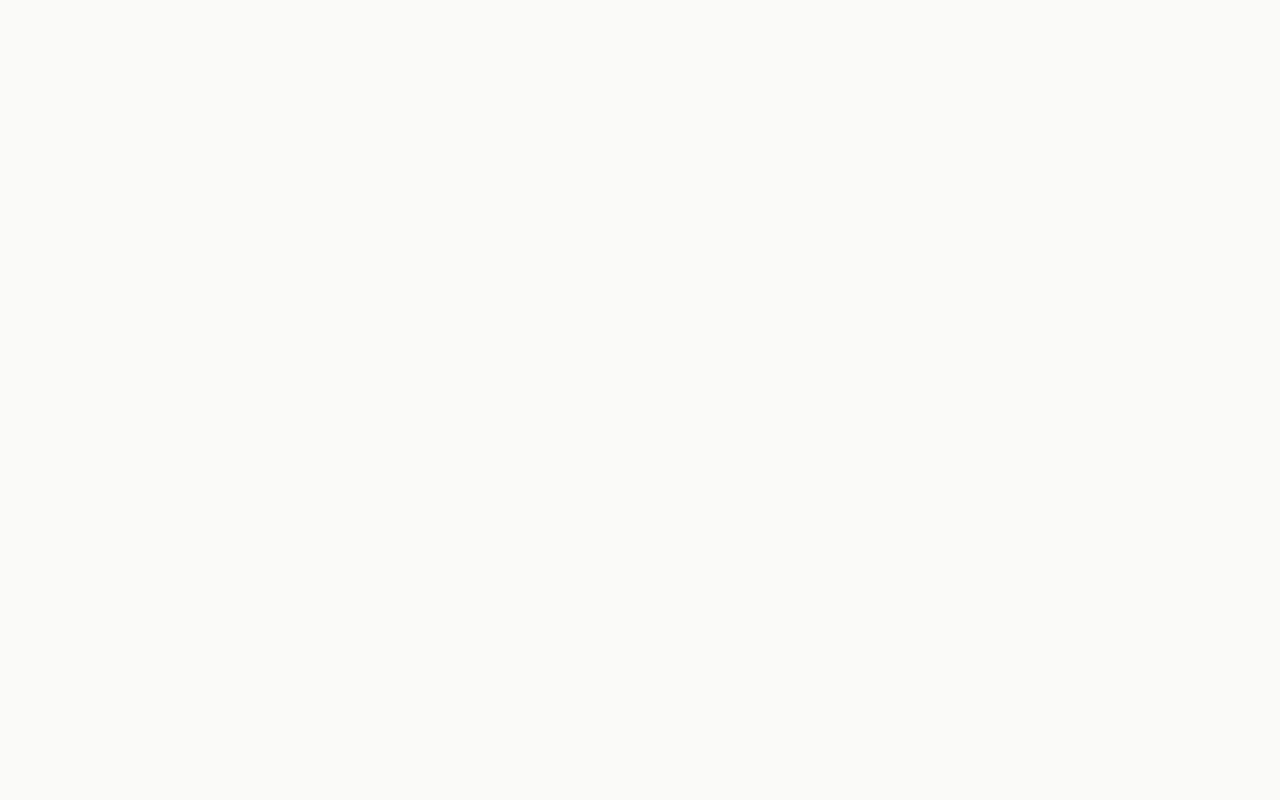
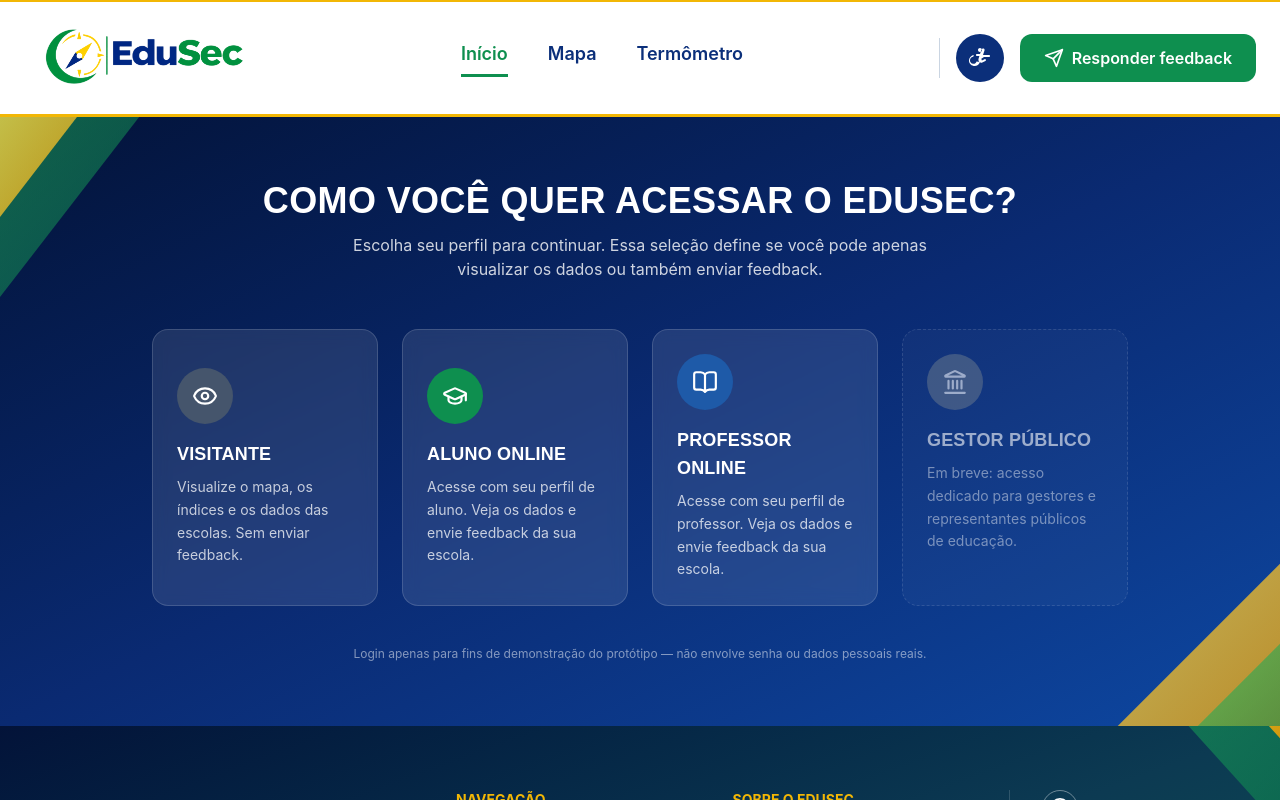
Before and after one commit to pedrooigorr/edusec, a React (Vite) app: page /login in a window 1280 px wide. Before the commit this address had no page. Shown: the top 800 px of the page. Built offline with nearby package versions, Linux system fonts and the light colour scheme.

Commit message:
Adiciona sistema de login (Visitante, Aluno, Professor) e avisos de dados simulados

```diff
--- a/src/App.jsx
+++ b/src/App.jsx
@@ -1,15 +1,20 @@
 import { BrowserRouter, Routes, Route } from "react-router-dom";
+import { AuthProvider } from "./context/AuthContext";
 import Home from "./pages/Home";
+import Login from "./pages/Login";
 import Plataforma from "./pages/Plataforma";
 
 function App() {
   return (
+    <AuthProvider>
       <BrowserRouter>
         <Routes>
           <Route path="/" element={<Home />} />
+          <Route path="/login" element={<Login />} />
           <Route path="/plataforma" element={<Plataforma />} />
         </Routes>
       </BrowserRouter>
+    </AuthProvider>
   );
 }
 
--- /dev/null
+++ b/src/components/AvisoDadosSimulados.jsx
@@ -0,0 +1,19 @@
+import { Info } from "lucide-react";
+
+function AvisoDadosSimulados({ variante = "claro" }) {
+  const estilos =
+    variante === "escuro"
+      ? "bg-white/10 border-white/20 text-white/90"
+      : "bg-amber-50 border-amber-200 text-amber-900";
+
+  return (
+    <div className={`flex items-start gap-3 rounded-xl border px-4 py-3 text-sm ${estilos}`}>
+      <Info className="shrink-0 mt-0.5" size={18} />
+      <p>
+        <strong>Dados simulados para demonstração.</strong> Este protótipo utiliza respostas fictícias geradas para o MVP do Hackathon TeenTech. A coleta de dados reais de alunos e professores exigiria um processo formal de consentimento, fora do escopo desta fase do projeto.
+      </p>
+    </div>
+  );
+}
+
+export default AvisoDadosSimulados;
--- a/src/components/MapaTermometroExplicacao.jsx
+++ b/src/components/MapaTermometroExplicacao.jsx
@@ -128,7 +128,7 @@ function MapaTermometroExplicacao() {
           <Link to="/plataforma" className="inline-flex items-center gap-2 rounded-full bg-brand-gold px-8 py-4 font-bold uppercase text-brand-navy hover:brightness-95 transition">
             Ver o mapa completo<ArrowRight size={18} />
           </Link>
-          <p className="text-xs text-white/50 mt-3">Em breve: mapa interativo com dados reais de cada escola.</p>
+          <p className="text-xs text-white/50 mt-3">Dados ilustrativos. O mapa interativo utiliza dados simulados para demonstração do protótipo.</p>
         </div>
       </div>
     </section>
--- a/src/components/PainelDadosEscola.jsx
+++ b/src/components/PainelDadosEscola.jsx
@@ -1,5 +1,7 @@
 import { useState } from "react";
+import { Link } from "react-router-dom";
 import { Search, Thermometer, Settings, MessageSquarePlus, PieChart } from "lucide-react";
+import { useAuth } from "../context/AuthContext";
 import GraficoBarrasCategorias from "./GraficoBarrasCategorias";
 import GraficoPizzaRisco from "./GraficoPizzaRisco";
 import AlertasDiagnostico from "./AlertasDiagnostico";
@@ -8,6 +10,7 @@ import FormularioFeedback from "./FormularioFeedback";
 
 function PainelDadosEscola({ escola, medias, distribuicaoRisco, alertas }) {
   const [mostrarFormulario, setMostrarFormulario] = useState(false);
+  const { podeResponderFeedback } = useAuth();
 
   return (
     <div className="bg-white rounded-2xl border border-slate-200 shadow-sm p-8 space-y-12">
@@ -52,7 +55,16 @@ function PainelDadosEscola({ escola, medias, distribuicaoRisco, alertas }) {
         <PlanoDeAcao alertas={alertas} />
       </div>
 
-      {!mostrarFormulario ? (
+      {!podeResponderFeedback ? (
+        <div className="bg-slate-50 border border-slate-200 rounded-xl p-6 text-center">
+          <p className="text-sm text-slate-600 mb-3">
+            Você está acessando como <strong>Visitante</strong> e pode apenas visualizar os dados.
+          </p>
+          <Link to="/login" className="inline-flex items-center gap-2 rounded-lg bg-brand-green px-5 py-2.5 text-sm font-semibold text-white hover:bg-emerald-700 transition-colors">
+            Entrar como aluno ou professor
+          </Link>
+        </div>
+      ) : !mostrarFormulario ? (
         <div className="flex justify-center">
           <button onClick={() => setMostrarFormulario(true)} className="inline-flex items-center gap-2 rounded-xl bg-brand-green px-6 py-3 text-base font-semibold text-white hover:bg-emerald-700 transition-colors">
             <MessageSquarePlus size={18} />Responder feedback
--- a/src/components/PainelResumoEscola.jsx
+++ b/src/components/PainelResumoEscola.jsx
@@ -26,7 +26,9 @@ function PainelResumoEscola({ escola, indice, onFechar }) {
       <p className="text-sm text-brand-muted mt-1 mb-8">{escola.estado} — {escola.regiao}</p>
 
       <GaugeIndice valor={indice} tamanho={160} />
-      <p className="text-xs uppercase tracking-wide text-brand-muted mt-2 mb-8 font-semibold">Índice de Segurança</p>
+      <GaugeIndice valor={indice} tamanho={160} />
+<p className="text-xs uppercase tracking-wide text-brand-muted mt-2 mb-1 font-semibold">Índice de Segurança</p>
+<p className="text-[11px] text-slate-400 mb-8">Dados simulados para demonstração</p>
 
       <img src={imagemSelo[escola.nivel]} alt={`Selo ${nomeSelo[escola.nivel]}`} className="w-32 h-32 object-contain" />
       <p className="font-display font-bold text-brand-navy mt-2 text-lg">{nomeSelo[escola.nivel]}</p>
--- /dev/null
+++ b/src/context/AuthContext.jsx
@@ -0,0 +1,32 @@
+import { createContext, useContext, useState } from "react";
+
+const AuthContext = createContext(null);
+const CHAVE_STORAGE = "edusec_perfil";
+
+export function AuthProvider({ children }) {
+  const [perfil, setPerfilState] = useState(() => {
+    if (typeof window === "undefined") return null;
+    return localStorage.getItem(CHAVE_STORAGE) || null;
+  });
+
+  function setPerfil(novoPerfil) {
+    setPerfilState(novoPerfil);
+    if (novoPerfil) {
+      localStorage.setItem(CHAVE_STORAGE, novoPerfil);
+    } else {
+      localStorage.removeItem(CHAVE_STORAGE);
+    }
+  }
+
+  const podeResponderFeedback = perfil === "aluno" || perfil === "professor";
+
+  return (
+    <AuthContext.Provider value={{ perfil, setPerfil, podeResponderFeedback }}>
+      {children}
+    </AuthContext.Provider>
+  );
+}
+
+export function useAuth() {
+  return useContext(AuthContext);
+}
--- /dev/null
+++ b/src/pages/Login.jsx
@@ -0,0 +1,92 @@
+import { useNavigate } from "react-router-dom";
+import { Eye, GraduationCap, BookOpen, Landmark } from "lucide-react";
+import { useAuth } from "../context/AuthContext";
+import Header from "../components/Header";
+import Footer from "../components/Footer";
+
+function FundoLogin() {
+  return (
+    <svg className="absolute inset-0 w-full h-full pointer-events-none" viewBox="0 0 1440 720" preserveAspectRatio="xMidYMid slice" aria-hidden="true">
+      <defs>
+        <linearGradient id="lgVerde" x1="0" y1="0" x2="1" y2="1">
+          <stop offset="0" stopColor="#22C55E" />
+          <stop offset="1" stopColor="#0E8F4F" />
+        </linearGradient>
+        <linearGradient id="lgAmarelo" x1="0" y1="0" x2="1" y2="1">
+          <stop offset="0" stopColor="#FFE14D" />
+          <stop offset="1" stopColor="#F5A100" />
+        </linearGradient>
+      </defs>
+      <polygon points="0,0 170,0 0,220" fill="url(#lgVerde)" opacity="0.45" />
+      <polygon points="0,0 100,0 0,130" fill="url(#lgAmarelo)" opacity="0.75" />
+      <polygon points="1440,720 1440,520 1240,720" fill="url(#lgAmarelo)" opacity="0.75" />
+      <polygon points="1440,720 1440,610 1330,720" fill="url(#lgVerde)" opacity="0.55" />
+    </svg>
+  );
+}
+
+const opcoes = [
+  { id: "visitante", titulo: "Visitante", descricao: "Visualize o mapa, os índices e os dados das escolas. Sem enviar feedback.", Icone: Eye, cor: "bg-slate-600 group-hover:bg-slate-700" },
+  { id: "aluno", titulo: "Aluno Online", descricao: "Acesse com seu perfil de aluno. Veja os dados e envie feedback da sua escola.", Icone: GraduationCap, cor: "bg-brand-green group-hover:bg-emerald-700" },
+  { id: "professor", titulo: "Professor Online", descricao: "Acesse com seu perfil de professor. Veja os dados e envie feedback da sua escola.", Icone: BookOpen, cor: "bg-brand-blue group-hover:bg-blue-800" },
+];
+
+function Login() {
+  const navigate = useNavigate();
+  const { setPerfil } = useAuth();
+
+  function entrar(id) {
+    setPerfil(id);
+    navigate("/plataforma");
+  }
+
+  return (
+    <div className="min-h-screen flex flex-col">
+      <Header />
+
+      <section className="relative overflow-hidden flex-1 flex items-center text-white bg-gradient-to-br from-[#031339] via-[#0a2a72] to-[#0d47a1] py-16">
+        <FundoLogin />
+        <div className="relative max-w-5xl mx-auto px-6 w-full">
+          <div className="text-center mb-12">
+            <h1 className="font-display text-3xl md:text-4xl font-bold mb-3">Como você quer acessar o EduSec?</h1>
+            <p className="text-white/80 max-w-xl mx-auto">
+              Escolha seu perfil para continuar. Essa seleção define se você pode apenas visualizar os dados ou também enviar feedback.
+            </p>
+          </div>
+
+          <div className="grid grid-cols-1 sm:grid-cols-2 lg:grid-cols-4 gap-6">
+            {opcoes.map((opcao) => (
+              <button
+                key={opcao.id}
+                onClick={() => entrar(opcao.id)}
+                className="group bg-white/10 backdrop-blur border border-white/15 rounded-2xl p-6 text-left transition-all duration-300 hover:-translate-y-1.5 hover:bg-white/15 hover:border-white/25"
+              >
+                <span className={`inline-flex items-center justify-center w-14 h-14 rounded-full ${opcao.cor} mb-4 transition-colors`}>
+                  <opcao.Icone className="text-white" size={26} />
+                </span>
+                <h3 className="font-display text-lg font-bold mb-2">{opcao.titulo}</h3>
+                <p className="text-sm text-white/75 leading-relaxed">{opcao.descricao}</p>
+              </button>
+            ))}
+
+            <div className="bg-white/5 border border-dashed border-white/20 rounded-2xl p-6 text-left opacity-60 cursor-not-allowed">
+              <span className="inline-flex items-center justify-center w-14 h-14 rounded-full bg-slate-500 mb-4">
+                <Landmark className="text-white" size={26} />
+              </span>
+              <h3 className="font-display text-lg font-bold mb-2">Gestor Público</h3>
+              <p className="text-sm text-white/75 leading-relaxed">Em breve: acesso dedicado para gestores e representantes públicos de educação.</p>
+            </div>
+          </div>
+
+          <p className="text-center text-xs text-white/50 mt-10">
+            Login apenas para fins de demonstração do protótipo — não envolve senha ou dados pessoais reais.
+          </p>
+        </div>
+      </section>
+
+      <Footer />
+    </div>
+  );
+}
+
+export default Login;
--- a/src/pages/Plataforma.jsx
+++ b/src/pages/Plataforma.jsx
@@ -1,6 +1,8 @@
 import { useState, useEffect } from "react";
+import { useNavigate } from "react-router-dom";
 import { collection, query, where, onSnapshot } from "firebase/firestore";
 import { db } from "../firebase";
+import { useAuth } from "../context/AuthContext";
 import Header from "../components/Header";
 import Footer from "../components/Footer";
 import MapaInterativo from "../components/MapaInterativo";
@@ -9,50 +11,19 @@ import PainelDadosEscola from "../components/PainelDadosEscola";
 import { escolas } from "../data/escolas";
 import { respostasSeedPorEscola } from "../data/respostasSeed";
 import { calcularMediasPorCategoria, calcularIndiceGeral, calcularDistribuicaoRisco, gerarAlertas } from "../utils/indiceSeguranca";
+import AvisoDadosSimulados from "../components/AvisoDadosSimulados";
 
-function FundoAzulTopo() {
-  return (
-    <svg className="absolute inset-0 w-full h-full pointer-events-none" viewBox="0 0 1440 640" preserveAspectRatio="xMidYMid slice" aria-hidden="true">
-      <defs>
-        <linearGradient id="plVerde" x1="0" y1="0" x2="1" y2="1">
-          <stop offset="0" stopColor="#22C55E" />
-          <stop offset="1" stopColor="#0E8F4F" />
-        </linearGradient>
-        <linearGradient id="plAmarelo" x1="0" y1="0" x2="1" y2="1">
-          <stop offset="0" stopColor="#FFE14D" />
-          <stop offset="1" stopColor="#F5A100" />
-        </linearGradient>
-      </defs>
-      <polygon points="0,0 170,0 0,220" fill="url(#plVerde)" opacity="0.45" />
-      <polygon points="0,0 100,0 0,130" fill="url(#plAmarelo)" opacity="0.75" />
-      <polygon points="1440,640 1440,470 1250,640" fill="url(#plAmarelo)" opacity="0.75" />
-      <polygon points="1440,640 1440,560 1350,640" fill="url(#plVerde)" opacity="0.55" />
-    </svg>
-  );
-}
-
-function DecoracaoCantosDados() {
-  return (
-    <>
-      <svg className="absolute top-0 left-0 w-32 h-32 pointer-events-none" viewBox="0 0 128 128" fill="none" aria-hidden="true">
-        <path d="M20 108A50 50 0 0 1 108 60" stroke="#F5A100" strokeWidth="2" strokeDasharray="1 8" strokeLinecap="round" />
-      </svg>
-      <svg className="absolute top-0 right-0 w-24 h-24 pointer-events-none" viewBox="0 0 96 96" fill="none" aria-hidden="true">
-        <circle cx="70" cy="26" r="22" stroke="#22C55E" strokeWidth="2" />
-      </svg>
-      <svg className="absolute bottom-0 left-0 w-36 h-20 pointer-events-none" viewBox="0 0 144 80" fill="none" aria-hidden="true">
-        <path d="M0 40q18-24 36 0t36 0 36 0 36 0" stroke="#1E7BFF" strokeWidth="2.5" />
-      </svg>
-      <svg className="absolute bottom-0 right-0 w-28 h-28 pointer-events-none" viewBox="0 0 112 112" fill="none" aria-hidden="true">
-        <polygon points="90,112 70,80 110,80" fill="#F5A100" opacity="0.5" />
-      </svg>
-    </>
-  );
-}
+const nomePerfil = { visitante: "Visitante", aluno: "Aluno", professor: "Professor" };
 
 function Plataforma() {
+  const navigate = useNavigate();
+  const { perfil } = useAuth();
   const [escolaSelecionada, setEscolaSelecionada] = useState(null);
   const [respostasLive, setRespostasLive] = useState([]);
+
+  useEffect(() => {
+    if (!perfil) navigate("/login");
+  }, [perfil, navigate]);
 
   useEffect(() => {
     if (!escolaSelecionada) {
@@ -65,6 +36,8 @@ function Plataforma() {
     });
     return () => unsubscribe();
   }, [escolaSelecionada]);
+
+  if (!perfil) return null;
 
   let medias = {};
   let indice = 0;
@@ -85,12 +58,20 @@ function Plataforma() {
       <Header />
 
       <section className="relative overflow-hidden text-white bg-gradient-to-br from-[#031339] via-[#0a2a72] to-[#0d47a1] py-16">
-        <FundoAzulTopo />
         <div className="relative max-w-7xl mx-auto px-6">
-          <div className="mb-8">
-            <h1 className="font-display text-2xl md:text-3xl font-bold mb-2">Mapa da Proteção Digital Escolar</h1>
-            <p className="text-white/80">Clique em uma escola no mapa para ver seu índice de segurança, diagnóstico e enviar feedback.</p>
-          </div>
+          <div className="flex flex-wrap items-center justify-between gap-3 mb-6">
+  <div>
+    <h1 className="font-display text-2xl md:text-3xl font-bold mb-2">Mapa da Proteção Digital Escolar</h1>
+    <p className="text-white/80">Clique em uma escola no mapa para ver seu índice de segurança, diagnóstico e enviar feedback.</p>
+  </div>
+  <span className="text-xs font-semibold uppercase tracking-wide bg-white/10 border border-white/20 rounded-full px-4 py-2">
+    Acessando como: {nomePerfil[perfil]}
+  </span>
+</div>
+
+<div className="mb-8">
+  <AvisoDadosSimulados variante="escuro" />
+</div>
 
           <div className="grid lg:grid-cols-[1.4fr_1fr] gap-6 items-stretch">
             <div className="rounded-2xl overflow-hidden border border-white/20 shadow-lg h-[480px] lg:h-[560px]">
@@ -115,7 +96,6 @@ function Plataforma() {
 
       {escolaSelecionada && (
         <section className="relative overflow-hidden bg-white py-16 flex-1">
-          <DecoracaoCantosDados />
           <div className="relative max-w-7xl mx-auto px-6">
             <PainelDadosEscola escola={escolaSelecionada} medias={medias} distribuicaoRisco={distribuicaoRisco} alertas={alertas} />
           </div>
```
Lines whose indentation alone changed are shown as unchanged.
